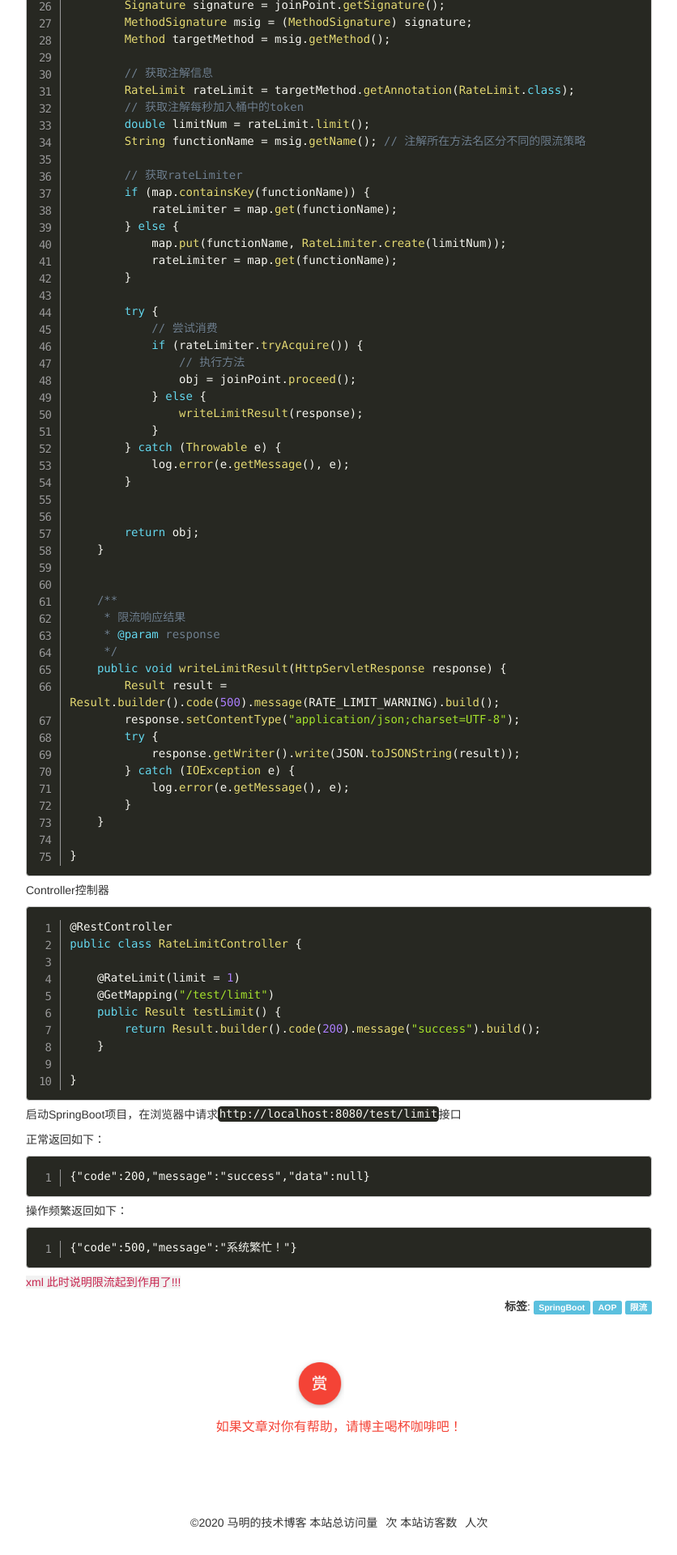
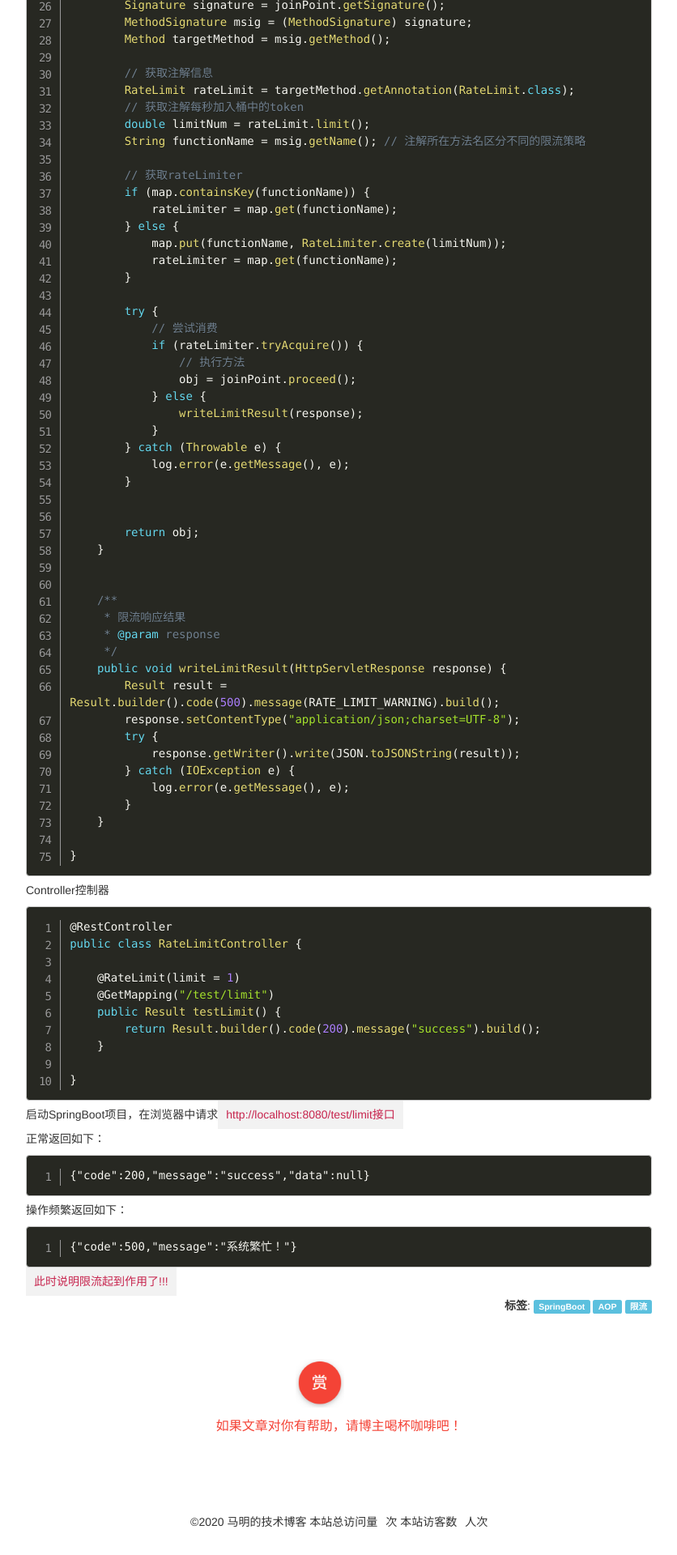
Before and after one commit to chaojunma/chaojunma.github.io, a Jekyll site: the page built from _posts/2020-5-22-SpringBoot基于RateLimiter+AOP动态的为不同接口限流.md, in a window 1280 px wide. Shown: the part 2319-4239 px from the top of the page at 81% size, without its empty margins (141-977 px from the left). Built offline with Jekyll 4.4.1, drawn with Linux system fonts in a browser that asks for light colours; comment, search, counter and statistics services are not loaded.

Commit message:
修改样式

`````diff
--- a/_posts/2020-5-22-SpringBoot基于RateLimiter+AOP动态的为不同接口限流.md
+++ b/_posts/2020-5-22-SpringBoot基于RateLimiter+AOP动态的为不同接口限流.md
@@ -181,7 +181,7 @@ public class RateLimitController {
 }
 ```
 
-启动SpringBoot项目，在浏览器中请求`http://localhost:8080/test/limit`接口
+启动SpringBoot项目，在浏览器中请求<span class="markdown-tag">http://localhost:8080/test/limit<span>接口
 
 正常返回如下：
 
@@ -195,4 +195,4 @@ public class RateLimitController {
 {"code":500,"message":"系统繁忙！"}
 ````
 
-<span class="markdown-tag">xml 此时说明限流起到作用了!!!<span>
+<span class="markdown-tag">此时说明限流起到作用了!!!<span>
--- a/css/renge.css
+++ b/css/renge.css
@@ -16,7 +16,8 @@
   margin-top: 10px;
 }
 
-.markdown-tag{
+.markdown-tag {
   background:#F2F2F2;
   color:#C7254E;
+  padding:10px;
 }
`````
